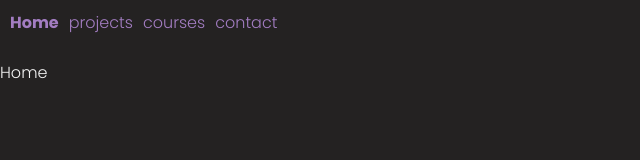
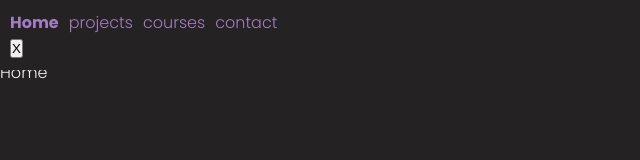
Before and after one commit to kzaleskaa/kzaleskaa.github.io, a React (Create React App) app: page / in a window 1280 px wide. Shown: the top 160 px of the page, without its empty margins (0-640 px from the left). Built offline with nearby package versions, Linux system fonts and the light colour scheme.

Commit message:
hover behaviour links, change displayed mode in menu

```diff
--- a/src/components/layout/MainNavigation.js
+++ b/src/components/layout/MainNavigation.js
@@ -1,14 +1,18 @@
+import { useState } from "react";
 import { Link } from "react-scroll";
 
 import styles from "./MainNavigation.module.css";
 
 const MainNavigation = () => {
+    const [isNavExpanded, setIsNavExpanded] = useState(false);
+
     return (
-        <nav className={styles["main-navigation"]}>
+        <nav className={`${styles["main-navigation"]} ${isNavExpanded && styles["expanded-menu"]}`}>
             <ul>
                 <li className={styles["nav-item"]}>
                     <Link
                         activeClass={styles["active-link"]}
+                        className={styles.link}
                         to="home"
                         spy
                         smooth
@@ -19,6 +23,7 @@ const MainNavigation = () => {
                 <li className={styles["nav-item"]}>
                     <Link
                         activeClass={styles["active-link"]}
+                        className={styles.link}
                         to="projects"
                         spy
                         smooth
@@ -29,6 +34,7 @@ const MainNavigation = () => {
                 <li className={styles["nav-item"]}>
                     <Link
                         activeClass={styles["active-link"]}
+                        className={styles.link}
                         to="courses"
                         spy
                         smooth
@@ -39,6 +45,7 @@ const MainNavigation = () => {
                 <li className={styles["nav-item"]}>
                     <Link
                         activeClass={styles["active-link"]}
+                        className={styles.link}
                         to="contact"
                         spy
                         smooth
@@ -47,6 +54,9 @@ const MainNavigation = () => {
                 >contact</Link>
                 </li>
             </ul>
+            <button
+                onClick={() => {setIsNavExpanded(prev => !prev)}}
+            >X</button>
         </nav>
     )
 
--- a/src/components/layout/MainNavigation.module.css
+++ b/src/components/layout/MainNavigation.module.css
@@ -6,11 +6,23 @@
     color: var(--light-purple);
 }
 
+.expanded-menu {
+    background-color: red;
+}
+
 .main-navigation li {
     display: inline-block;
     margin-right: 10px;
 }
 
+.link {
+    cursor: pointer;
+}
+
+.link:hover {
+    opacity: 0.8;
+}
+
 .active-link {
     font-weight: 700;
 }
--- a/src/components/layout/ScrollToTop.module.css
+++ b/src/components/layout/ScrollToTop.module.css
@@ -3,3 +3,8 @@
     bottom: 10px;
     right: 10px;
 }
+
+.scroll-to-top:hover {
+    cursor: pointer;
+    opacity: 0.8;
+}
```
